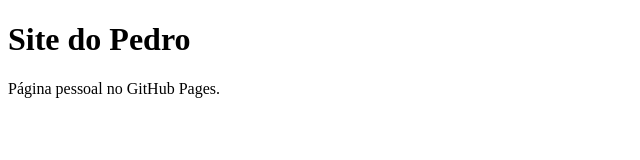
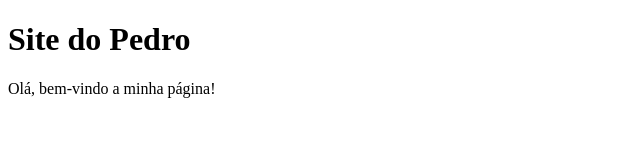
Before and after one commit to PedroHenri2005/pedrohenri2005.github.io, a plain HTML site: page index.html in a window 1280 px wide. Shown: the full height of the page, 0-640 px from the left. Drawn offline with Linux system fonts and the light colour scheme.

Commit message:
Update index.html

```diff
--- a/index.html
+++ b/index.html
@@ -5,6 +5,6 @@
 </head>
 <body>
     <h1>Site do Pedro</h1>
-    <p>Página pessoal no GitHub Pages.</p>
+    <p>Olá, bem-vindo a minha página!</p>
 </body>
 </html>
```
